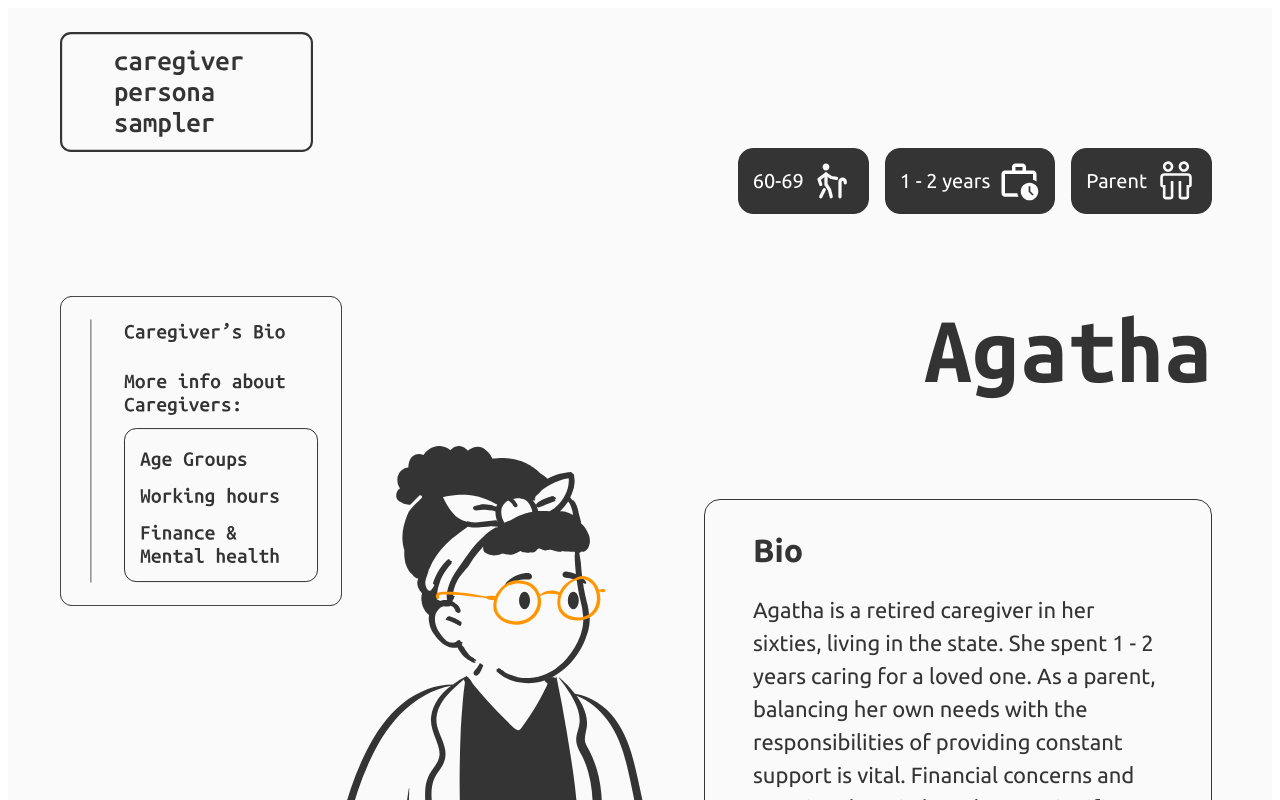
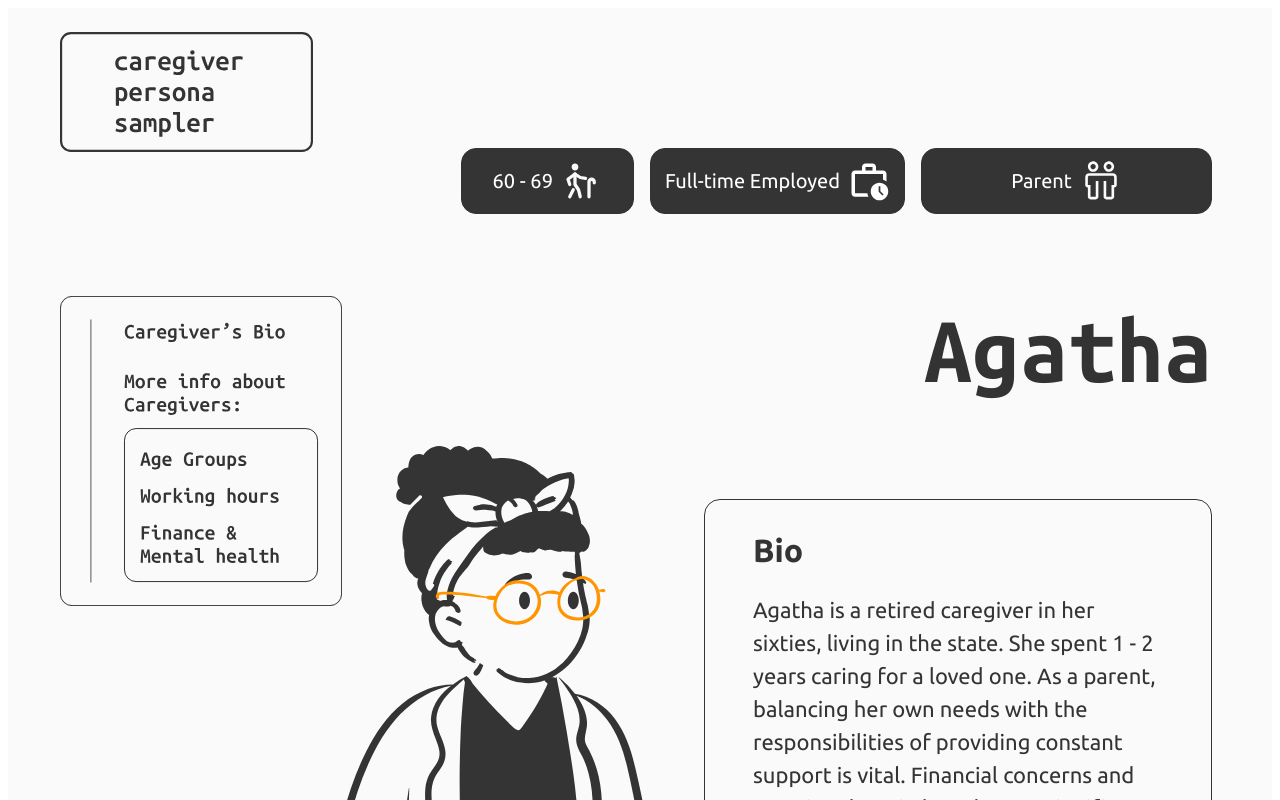
Before and after one commit to xyzesther/caregiver_persona_sampler, a React (Vite) app: page / in a window 1280 px wide. Shown: the top 800 px of the page. Built offline with nearby package versions, Linux system fonts and the light colour scheme; a web font is replaced by a local one.

Commit message:
Added the hover status for the three buttons

```diff
--- a/src/Profile.css
+++ b/src/Profile.css
@@ -56,18 +56,69 @@
   gap: 16px;
 }
 
+.profile-tag-wrapper {
+  position: relative;
+}
+
 .profile-tag {
-  display: inline-flex;
+  display: flex;
+  flex-direction: column;
   align-items: center;
-  gap: 8px;
-  height: 64px;
+  justify-content: center;
+  min-height: 64px;
   padding: 0 14px;
   border-radius: 15px;
   border: 1px solid #333;
   background-color: #343434;
   color: #fff;
   font-size: 20px;
+  cursor: pointer;
+  overflow: hidden;
+  transition: all 0.3s ease;
+  transform-origin: top right;
+  position: relative;
+  width: auto;
+  min-width: fit-content;
+}
+
+.profile-tag-wrapper:hover .profile-tag {
+  font-size: 20px;
+  border-radius: 15px;
+  padding: 14px 20px 20px 20px;
+  width: auto;
+  min-width: fit-content;
+  z-index: 1000;
+  box-shadow: 0 4px 12px rgba(0, 0, 0, 0.3);
+}
+
+.profile-tag-main {
+  display: inline-flex;
+  align-items: center;
+  justify-content: center;
+  gap: 8px;
+  height: 64px;
   white-space: nowrap;
+  opacity: 1;
+  transition: opacity 0.3s ease, max-height 0.3s ease;
+  width: 100%;
+}
+
+.profile-tag-wrapper:hover .profile-tag-main {
+  opacity: 0;
+  max-height: 0;
+  overflow: hidden;
+}
+
+.profile-tag-expanded {
+  max-height: 0;
+  opacity: 0;
+  overflow: hidden;
+  transition: max-height 0.3s ease, opacity 0.3s ease;
+}
+
+.profile-tag-wrapper:hover .profile-tag-expanded {
+  max-height: 500px;
+  opacity: 1;
 }
 
 .profile-tag-icon {
@@ -76,6 +127,45 @@
   display: block;
   flex-shrink: 0;
 }
+
+.profile-tag-header {
+  display: flex;
+  align-items: center;
+  justify-content: center;
+  gap: 8px;
+  margin-bottom: 12px;
+  padding-bottom: 8px;
+  width: 100%;
+}
+
+.profile-tag-title {
+  color: #fff;
+  font-size: 20px;
+  font-weight: 600;
+}
+
+.profile-tag-header-icon {
+  width: 24px;
+  height: 24px;
+  display: block;
+  filter: brightness(0) invert(1);
+}
+
+.profile-tag-list {
+  list-style: none;
+  margin: 0;
+  padding: 0;
+  width: 100%;
+}
+
+.profile-tag-list li {
+  color: #fff;
+  font-size: 20px;
+  padding: 8px 0;
+  cursor: default;
+  text-align: center;
+}
+
 
 .profile-header-name {
   display: flex;
--- a/src/Profile.jsx
+++ b/src/Profile.jsx
@@ -41,7 +41,7 @@ const Profile = () => {
 
   const age = profile.Age || '—';
   const relationship = profile['Relationship Categories'] || 'Caregiver';
-  const experience = profile['Care giving experience'] || 'N/A';
+  const occupations = profile['Occupations'] || 'Unknown';
   const bioText = profile.Bio || '';
 
   const behaviorItems = [
@@ -77,18 +77,72 @@ const Profile = () => {
         {/* Buttons row */}
         <div className="profile-header-buttons">
           <div className="profile-tag-row">
-            <span className="profile-tag">
-              {age}
-              <img src={ageIcon} alt="Age" className="profile-tag-icon" />
-            </span>
-            <span className="profile-tag">
-              {experience}
-              <img src={occupationIcon} alt="Work" className="profile-tag-icon" />
-            </span>
-            <span className="profile-tag">
-              {relationship}
-              <img src={relationshipIcon} alt="Relationship" className="profile-tag-icon" />
-            </span>
+            <div className="profile-tag-wrapper">
+              <div className="profile-tag">
+                <div className="profile-tag-main">
+                  {age}
+                  <img src={ageIcon} alt="Age" className="profile-tag-icon" />
+                </div>
+                <div className="profile-tag-expanded">
+                  <div className="profile-tag-header">
+                    <span className="profile-tag-title">Age Groups</span>
+                    <img src={ageIcon} alt="Age" className="profile-tag-header-icon" />
+                  </div>
+                  <ul className="profile-tag-list">
+                    <li>Age 18 - 19</li>
+                    <li>Age 20 - 29</li>
+                    <li>Age 30 - 39</li>
+                    <li>Age 40 - 49</li>
+                    <li>Age 50 - 59</li>
+                    <li>Age 60 - 69</li>
+                    <li>Age 70 - 79</li>
+                    <li>Age 80 - 89</li>
+                    <li>Age 90+</li>
+                  </ul>
+                </div>
+              </div>
+            </div>
+            <div className="profile-tag-wrapper">
+              <div className="profile-tag">
+                <div className="profile-tag-main">
+                  {occupations}
+                  <img src={occupationIcon} alt="Work" className="profile-tag-icon" />
+                </div>
+                <div className="profile-tag-expanded">
+                  <div className="profile-tag-header">
+                    <span className="profile-tag-title">Occupations</span>
+                    <img src={occupationIcon} alt="Work" className="profile-tag-header-icon" />
+                  </div>
+                  <ul className="profile-tag-list">
+                    <li>Unemployed</li>
+                    <li>Part-time Employed</li>
+                    <li>Full-time Employed</li>
+                    <li>Retired</li>
+                  </ul>
+                </div>
+              </div>
+            </div>
+            <div className="profile-tag-wrapper">
+              <div className="profile-tag">
+                <div className="profile-tag-main">
+                  {relationship}
+                  <img src={relationshipIcon} alt="Relationship" className="profile-tag-icon" />
+                </div>
+                <div className="profile-tag-expanded">
+                  <div className="profile-tag-header">
+                    <span className="profile-tag-title">Relationship Categories</span>
+                    <img src={relationshipIcon} alt="Relationship" className="profile-tag-header-icon" />
+                  </div>
+                  <ul className="profile-tag-list">
+                    <li>Parent</li>
+                    <li>Spouse/Partner</li>
+                    <li>Other family member</li>
+                    <li>Friend/Neighbor</li>
+                    <li>Other</li>
+                  </ul>
+                </div>
+              </div>
+            </div>
           </div>
         </div>
 
```
Also changed, not shown: public/data/caregivers_samples.csv.
